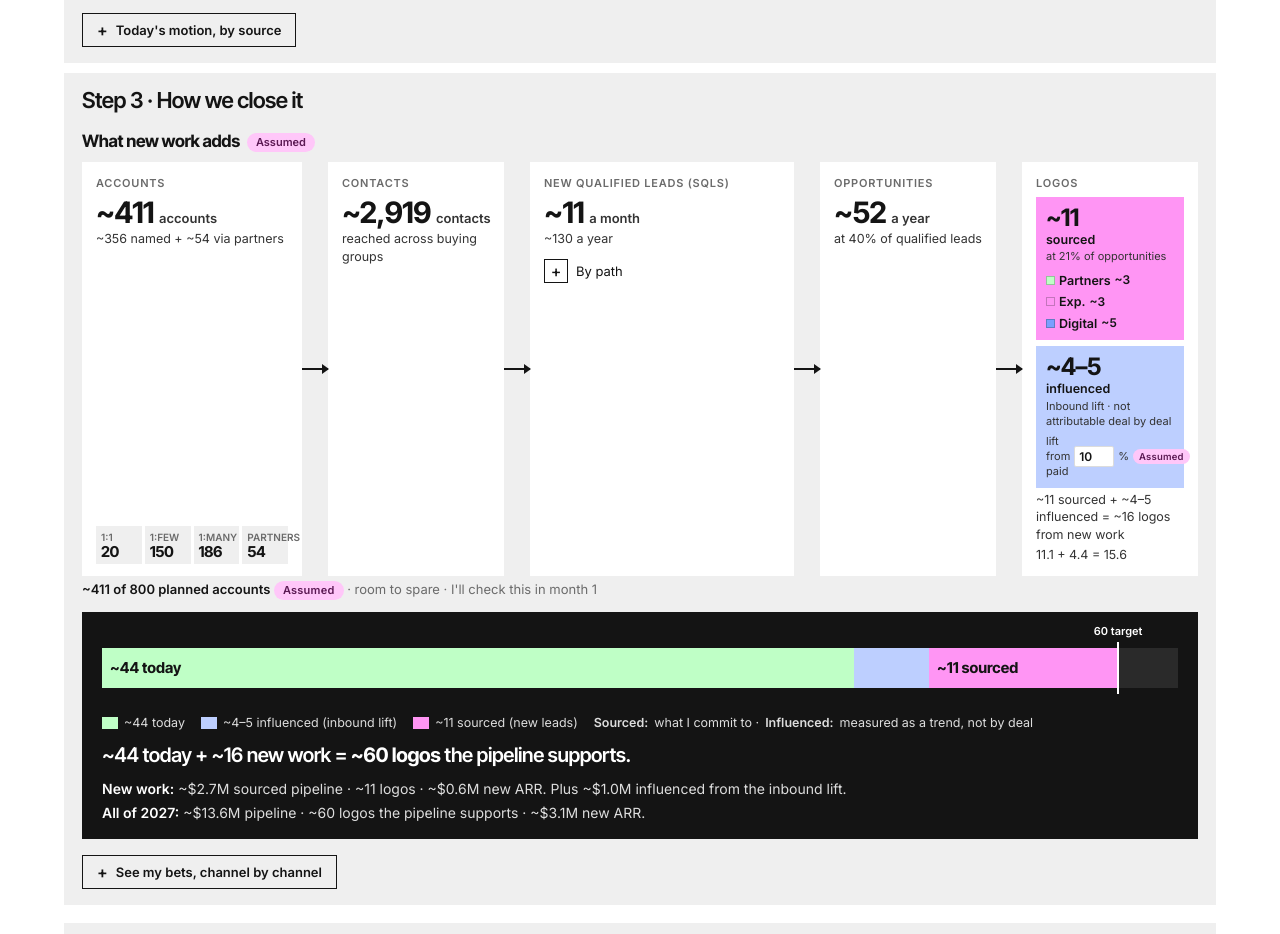
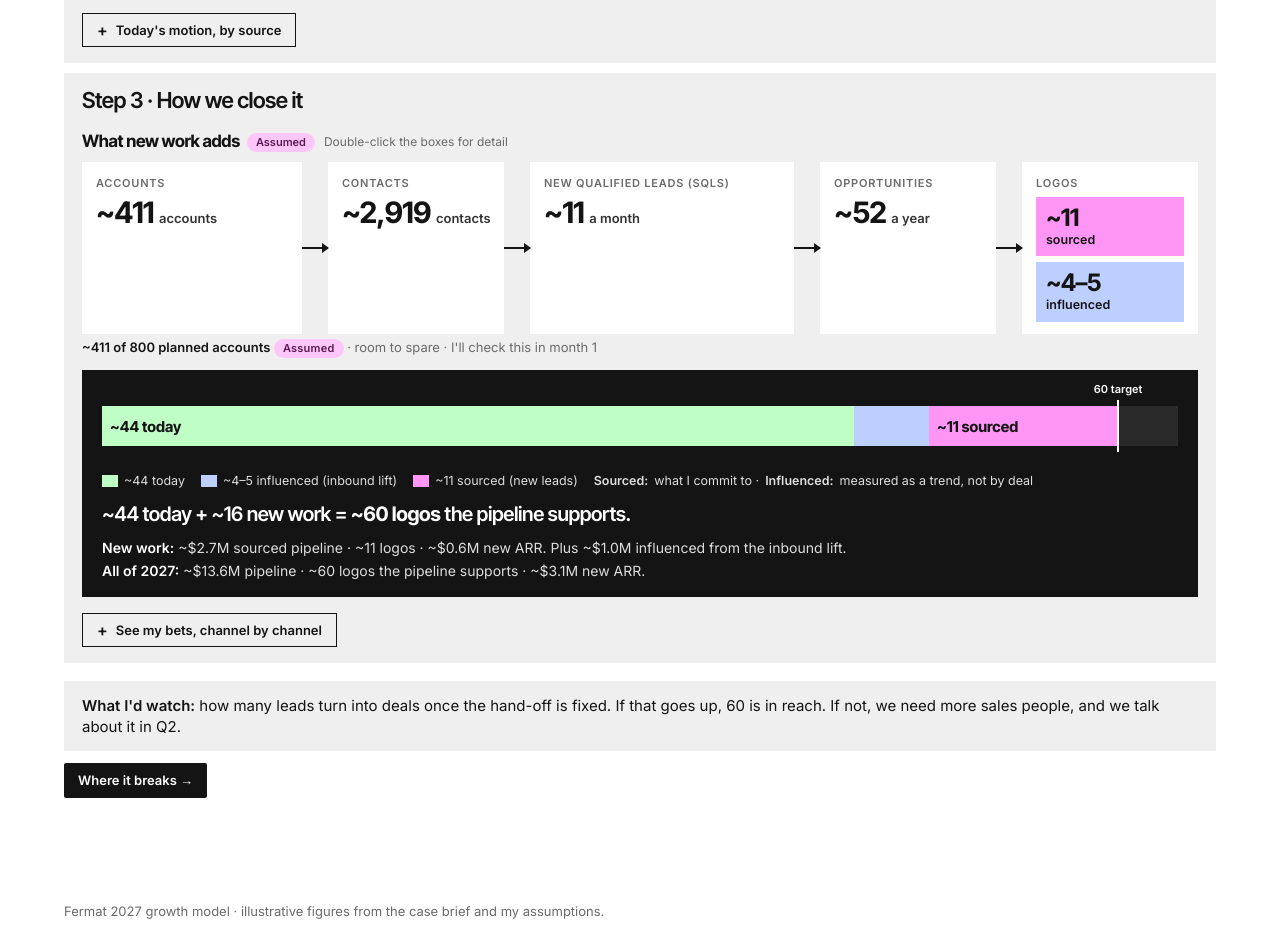
Before and after one commit to rmmitran-ship-it/fermat-growth-model, a plain HTML site: page index.html in a window 1280 px wide. Shown: the part 1442-2376 px from the top of the page. Drawn offline with nearby package versions, Linux system fonts and the light colour scheme.

Commit message:
What new work adds: compact boxes, double-click (or Enter) for detail
Co-Authored-By: Claude Opus 5.5 <noreply@anthropic.com>

```diff
--- a/index.html
+++ b/index.html
@@ -975,6 +975,10 @@ i.ent,i.mm{display:inline-block;width:10px;height:10px}i.ent{background:var(--in
 .ovbar{display:flex;height:14px;margin-top:12px;background:var(--surface);padding:0}.ovbar i{display:block;height:14px;flex:none;margin:0}.ovb>.ovc{margin:0}.ovbar i.t{background:var(--green)}.ovbar i.n{background:var(--magenta)}.ovbar i.h{background:var(--blue-light)}
 .ovleg{display:flex;flex-wrap:wrap;gap:4px 14px;margin-top:8px;font-size:12px;color:var(--ink)}.ovleg span{display:flex;align-items:center;gap:6px}.ovleg i{display:inline-block;width:12px;height:10px}.ovleg i.t{background:var(--green)}.ovleg i.n{background:var(--magenta)}.ovleg i.h{background:var(--blue-light)}
 @media (max-width:860px){.ovst::after{display:none}.ovtg,.ovb{grid-template-columns:1fr}.ovsg{border-left:0;border-top:1px solid var(--surface)}.ovf{grid-template-columns:1fr}.ova{padding:8px 0}.ova i{width:2px;height:16px}.ova i::after{display:none}.ovend{padding:10px}}
+.flowb{cursor:zoom-in}.flowb.zoom{cursor:zoom-out}.flowb:focus-visible{outline:2px solid var(--blue);outline-offset:3px}
+.flowb:not(.zoom) .rfb .s,.flowb:not(.zoom) .tmini,.flowb:not(.zoom) .shz,.flowb:not(.zoom) .lgp em,.flowb:not(.zoom) .lgp [data-pv-html]{display:none}
+.flowb:not(.zoom) .rfb{padding-bottom:12px}
+.pv-s .zhint,.zhint{font-family:Inter,sans-serif;font-size:12px;font-weight:400;color:var(--muted);margin-left:6px;background:none;padding:0;border:0;text-transform:none;letter-spacing:0}
 .rcsum{display:flex;flex-direction:column;gap:4px;margin:10px 0 0;font-size:14px;color:var(--ink);max-width:none}
 .lgp.src{background:var(--magenta)}
 .fstats.f3{grid-template-columns:repeat(3,minmax(0,1fr))}.fstats.f3 .fstat b{font-size:20px}
@@ -1142,8 +1146,8 @@ footer{padding:40px 0 64px;font-size:13px;color:var(--muted)}
         <p class="s1muted"><span class="pill given">Given</span> Today, leads come from events, partners and brand. No paid ads or outbound yet. <span class="pill assumed">Assumed</span> A founder, an AE or the Chief of Staff qualifies them today. An even split for now. I'll check the real split in month 1.</p>
       </details></div>
     <div class="lv-sec"><span class="lv-k">Step 3 · How we close it</span>
-      <h5 class="pv-s">What new work adds <span class="pill assumed">Assumed</span></h5>
-      <div class="rflow flowb" id="rowB"></div>
+      <h5 class="pv-s">What new work adds <span class="pill assumed">Assumed</span> <span class="zhint" id="zHint">Double-click the boxes for detail</span></h5>
+      <div class="rflow flowb" id="rowB" tabindex="0" role="button" aria-expanded="false" title="Double-click for detail"></div>
       <p class="s1muted" id="rowBcheck"></p>
       <div class="rcbox"><div class="rowc" id="rowC"></div>
       <p class="rcsum" id="rcSum"></p></div>
@@ -1934,6 +1938,9 @@ const PATHS=[
   {k:'dg',name:'Marketing digital',sub:'ABM ads, webinars, lead magnets, search',cls:'b',share:'shDg',top:'Contacts reached',mid:'Engaged',ra:['dgEng','engage'],rb:['dgQual','qualify']}];
 document.addEventListener('click',e=>{if(!e.target.closest('[data-toA]'))return;const r=document.getElementById('liftSeg');if(!r)return;r.scrollIntoView({behavior:'smooth',block:'center'});r.classList.add('flash');setTimeout(()=>r.classList.remove('flash'),1600);});
 document.addEventListener('click',e=>{const t=e.target.closest('[data-fliptog]');let c=t?t.closest('[data-flip]'):null;if(!c){const f=e.target.closest('[data-flip]');if(!f||e.target.closest('button,a,input,select'))return;c=f;}const i=c.dataset.flip,st=window.__flip||(window.__flip={});st[i]=!st[i];c.classList.toggle('on',st[i]);c.querySelectorAll('[data-fliptog]').forEach(b=>b.setAttribute('aria-expanded',st[i]));const face=c.querySelector(st[i]?'.back .fbtn':'.front .fbtn');if(t&&face)setTimeout(()=>face.focus(),st.noAnim?0:350);});
+(()=>{const tog=r=>{const on=!r.classList.contains('zoom');r.classList.toggle('zoom',on);r.setAttribute('aria-expanded',on);const h=document.getElementById('zHint');if(h)h.textContent=on?'Double-click to hide the detail':'Double-click the boxes for detail';};
+  document.addEventListener('dblclick',e=>{const r=e.target.closest('#rowB');if(!r||e.target.closest('input,select,button,summary'))return;window.getSelection&&window.getSelection().removeAllRanges();tog(r);});
+  document.addEventListener('keydown',e=>{if(e.key==='Enter'&&e.target.id==='rowB')tog(e.target);});})();
 document.addEventListener('click',e=>{if(e.target.closest('[data-fixjump]'))setTimeout(()=>{const b=document.getElementById('fixBox');if(b)b.scrollIntoView({block:'start'});},60);});
 document.addEventListener('click',e=>{if(!e.target.closest('[data-pushreset]'))return;S.global.mktPush=0;save();update();});
 function runV(sc,v){const prev=HIRE;HIRE=v;try{return run(sc);}finally{HIRE=prev;}}
```
